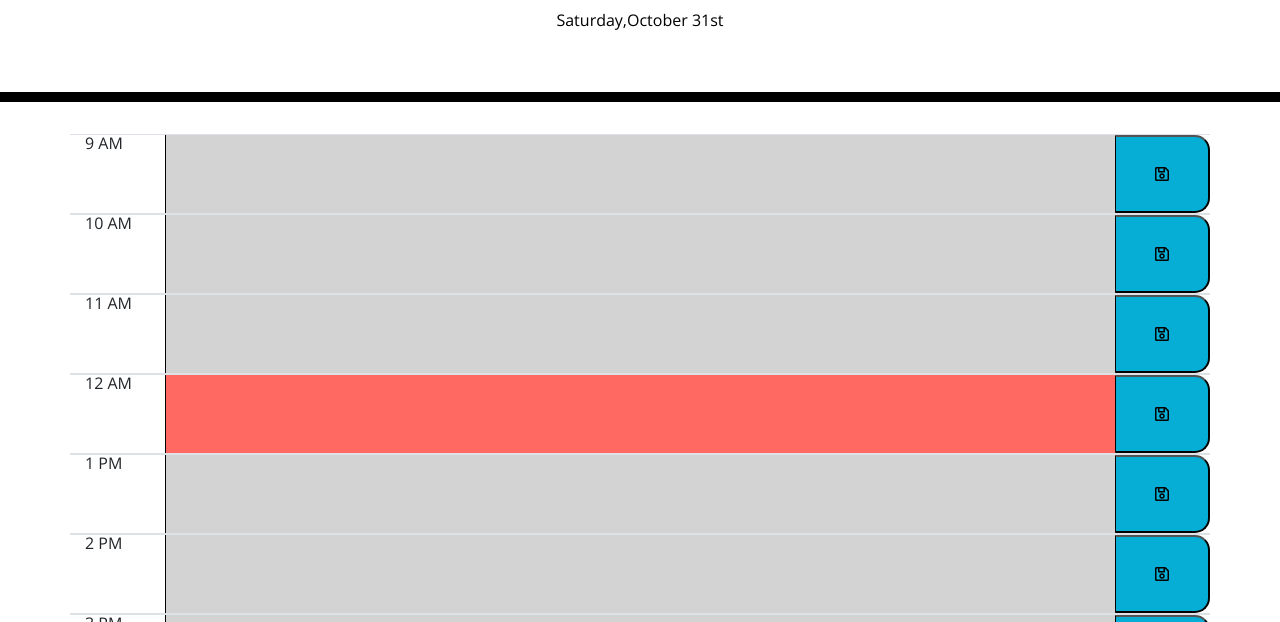
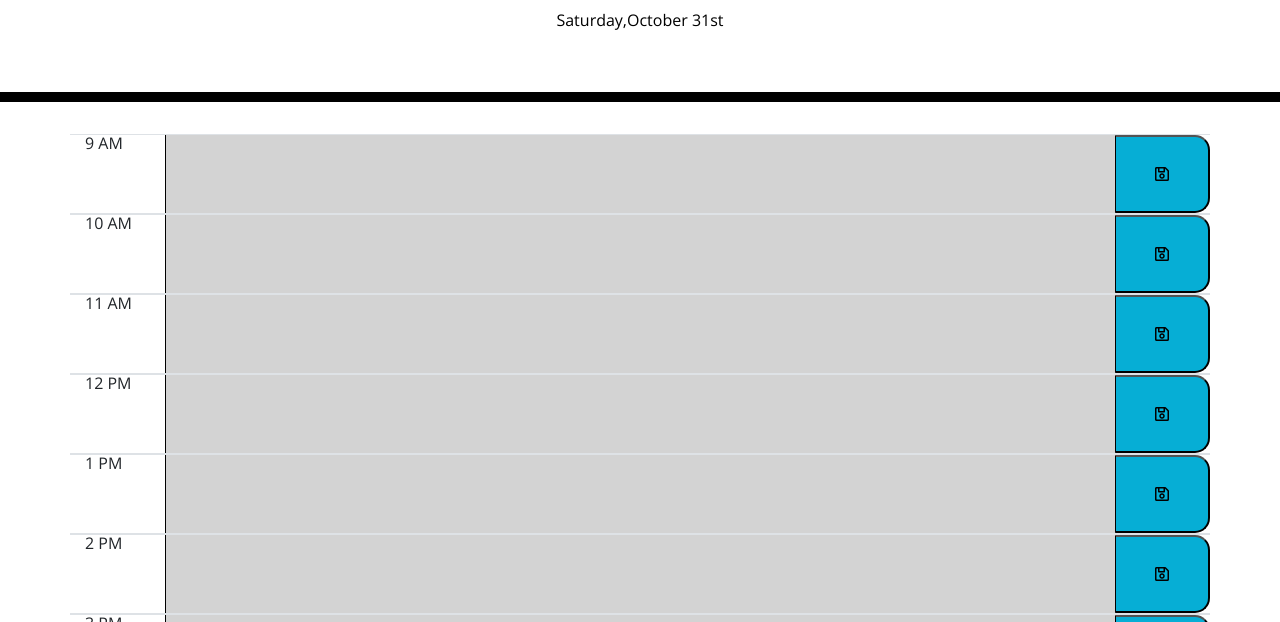
Before and after one commit to sanjay1626/Work-Schedule, a plain HTML site: page index.html in a window 1280 px wide. Shown: the part 178-800 px from the top of the page. Drawn offline with nearby package versions, Linux system fonts and the light colour scheme.

Commit message:
Updated Code and readme

```diff
--- a/assests/script.js
+++ b/assests/script.js
@@ -34,8 +34,8 @@ for(const property in DayTime) {
   let timeString = $(timeId).text();
   let timeNumber = hourNumberFromHourString(timeString);
   if(timeNumber < presentHour) {
-    $(textEntry).addClass("past");
-     $(textEntry).text("Past Hour");
+    $(textEntry).addClass("past").text("Past Hour");
+
   } else if (timeNumber > presentHour) {
     $(textEntry).addClass("future");
   } else {
--- a/index.html
+++ b/index.html
@@ -50,7 +50,7 @@
             </div>
             <!-- Next Hour -->
             <div class="row border-top border-bottom input-row" id="row4">
-                <div class="col-md-1" id="hour4">12 AM</div>
+                <div class="col-md-1" id="hour4">12 PM</div>
                    <textarea rows="3" id="text-area4" class="col-md-10"></textarea>
                    <button id="saveBtn" class="col-md-1"><i class="far fa-save"></i></button>
             </div>
@@ -91,6 +91,7 @@
         </footer>
       </div>
 <!-- Links Java, jQUery & Moments.js -->
+    <script src="https://ajax.googleapis.com/ajax/libs/jquery/3.5.1/jquery.min.js"></script>
     <script src="https://cdnjs.cloudflare.com/ajax/libs/jquery/3.2.1/jquery.min.js"></script>
     <script src="https://cdnjs.cloudflare.com/ajax/libs/moment.js/2.24.0/moment.min.js"></script>
     <script src="./assests/script.js"></script>
```
Also changed, not shown: 1 other file.
